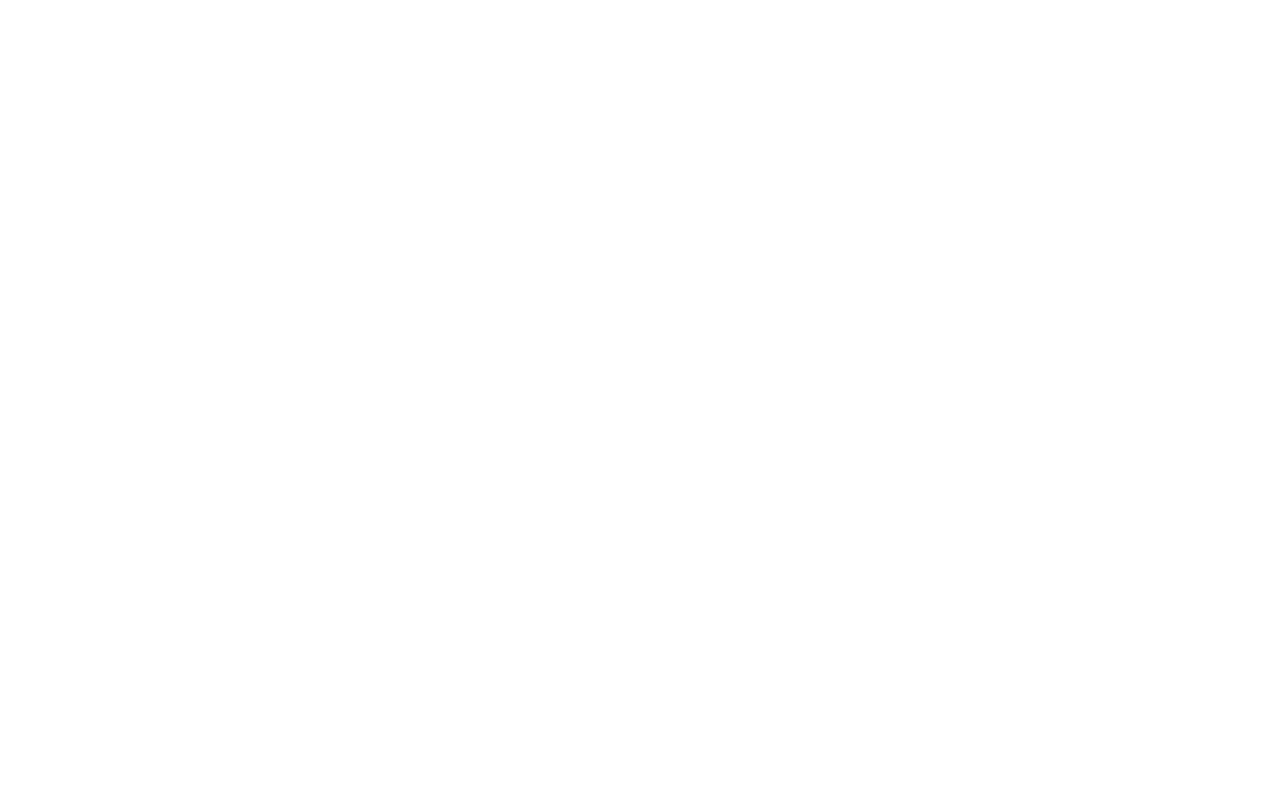
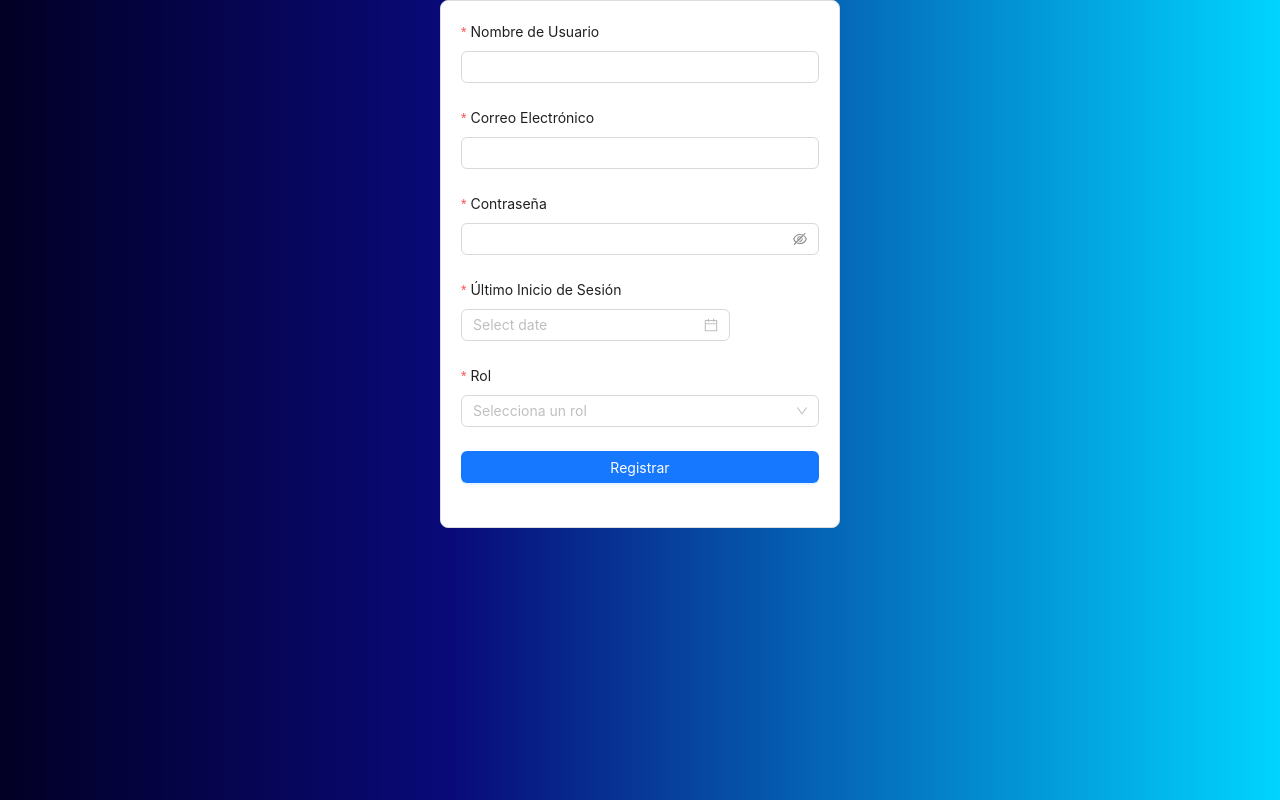
Before and after one commit to Archenyel/Escuela, a React (Create React App) app: page /registro in a window 1280 px wide. Before the commit this address had no page. Built offline with nearby package versions, Linux system fonts and the light colour scheme; the HTML template or start-up script is replaced by a standard one.

Commit message:
Add task modal in dashboard

```diff
--- a/src/App.js
+++ b/src/App.js
@@ -4,13 +4,15 @@ import Welcome from "./Pages/LandingPage/LandingPage";
 import LoginForm from "./Pages/LoginPage/LoginPage";
 import MainLayout from "./Layouts/MainLayouts";
 import Dashboard from "./Pages/Dashboard/DashBoard";
-import './App.css';
+import RegisterForm from "./Pages/LoginPage/RegisterPage";
+import "./App.css";
 
 const App = () => {
   return (
     <Router>
       <Routes>
         <Route path="/" element={<Welcome />} />
+        <Route path="/registro" element={<RegisterForm />} />
         <Route path="/login" element={<LoginForm />} />
         <Route path="/" element={<MainLayout />}>
           <Route path="dashboard" element={<Dashboard />} />
--- a/src/Pages/LoginPage/LoginPage.js
+++ b/src/Pages/LoginPage/LoginPage.js
@@ -1,17 +1,47 @@
-import React from "react";
-import { Card, Form, Input, Button } from "antd";
+import React, { useState } from "react";
+import { Card, Form, Input, Button, message } from "antd";
 import { useNavigate } from "react-router-dom";
 
 const LoginForm = () => {
   const navigate = useNavigate();
+  const [loading, setLoading] = useState(false);
+
+  const onFinish = async (values) => {
+    setLoading(true);
+    try {
+      const response = await fetch("http://localhost:5000/login", {
+        method: "POST",
+        headers: {
+          "Content-Type": "application/json",
+        },
+        body: JSON.stringify({
+          email: values.username,
+          password: values.password,
+        }),
+      });
+
+      const data = await response.json();
+
+      if (!response.ok) {
+        throw new Error(data.error || "Error al iniciar sesión");
+      }
+
+      message.succeusuariosss("Inicio de sesión exitoso");
+      navigate("/dashboard");
+    } catch (error) {
+      message.error(error.message || "Hubo un problema con el inicio de sesión");
+    } finally {
+      setLoading(false);
+    }
+  };
 
   return (
     <Card title="Iniciar Sesión" style={{ width: 400, margin: "50px auto" }}>
-      <Form onFinish={() => navigate("/dashboard")} name="login">
+      <Form onFinish={onFinish} name="login">
         <Form.Item
-          label="Usuario"
+          label="correo"
           name="username"
-          rules={[{ required: true, message: "Ingresa tu usuario" }]}
+          rules={[{ required: true, message: "Ingresa tu correo" }]}
         >
           <Input />
         </Form.Item>
@@ -28,7 +58,7 @@ const LoginForm = () => {
         </Form.Item>
 
         <Form.Item>
-          <Button type="primary" htmlType="submit" block>
+          <Button type="primary" htmlType="submit" block loading={loading}>
             Iniciar Sesión
           </Button>
         </Form.Item>
--- /dev/null
+++ b/src/Pages/LoginPage/RegisterPage.js
@@ -0,0 +1,93 @@
+import React from "react";
+import { Form, Input, Button, Select, DatePicker, message } from "antd";
+
+const { Option } = Select;
+
+const RegisterForm = () => {
+  const [form] = Form.useForm();
+
+  const onFinish = async (values) => {
+    try {
+      const response = await fetch("http://localhost:5000/registro", {
+        method: "POST",
+        headers: {
+          "Content-Type": "application/json",
+        },
+        body: JSON.stringify(values ),
+      });
+
+      if (!response.ok) {
+        throw new Error("Error en el registro");
+      }
+
+      const data = await response.json();
+      console.log("Registro exitoso:", data);
+      message.success("Registro exitoso!");
+    } catch (error) {
+      console.error("Error:", error);
+      message.error("Hubo un problema con el registro");
+    }
+  };
+
+
+  return (
+    <Form
+      form={form}
+      layout="vertical"
+      onFinish={onFinish}
+      style={{ maxWidth: 400, margin: "auto", padding: 20, border: "1px solid #ddd", borderRadius: 8, backgroundColor:"white" }}
+    >
+      <Form.Item
+        label="Nombre de Usuario"
+        name="userName"
+        rules={[{ required: true, message: "Por favor ingresa tu nombre de usuario      !" }]}
+      >
+        <Input />
+      </Form.Item>
+
+      <Form.Item
+        label="Correo Electrónico"
+        name="email"
+        rules={[{ required: true, message: "Por favor ingresa tu correo electrónico!", type: "email" }]}
+      >
+        <Input />
+      </Form.Item>
+
+      <Form.Item
+        label="Contraseña"
+        name="password"
+        rules={[{ required: true, message: "Por favor ingresa tu contraseña!" }]}
+      >
+        <Input.Password />
+      </Form.Item>
+
+      <Form.Item
+        label="Último Inicio de Sesión"
+        name="last_login"
+        rules={[{ required: true, message: "Por favor selecciona la fecha y hora!" }]}
+      >
+        <DatePicker showTime format="YYYY-MM-DD HH:mm:ss" />
+      </Form.Item>
+
+      <Form.Item
+        label="Rol"
+        name="rol"
+        rules={[{ required: true, message: "Por favor selecciona un rol!" }]}
+      >
+        <Select placeholder="Selecciona un rol">
+          <Option value="admin">Admin</Option>
+          <Option value="editor">Editor</Option>
+          <Option value="user">Usuario</Option>
+        </Select>
+      </Form.Item>
+
+      <Form.Item>
+        <Button type="primary" htmlType="submit" block>
+          Registrar
+        </Button>
+      </Form.Item>
+    </Form>
+  );
+};
+
+export default RegisterForm;
```
